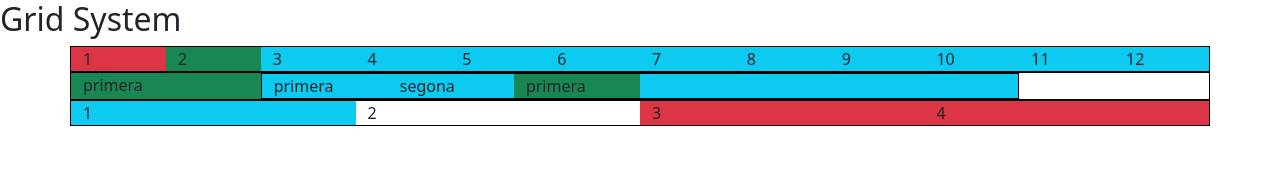
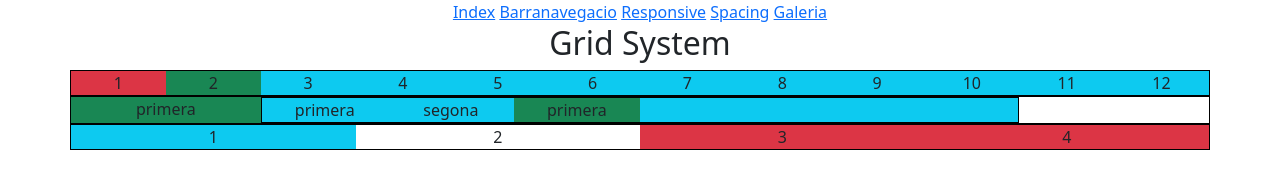
Before and after one commit to jllinass/Practica_bootstrap, a plain HTML site: page grid.html in a window 1280 px wide. Drawn offline with Linux system fonts and the light colour scheme.

Commit message:
posar la barra de navegacio

```diff
--- a/grid.html
+++ b/grid.html
@@ -11,7 +11,14 @@
         }
     </style>
 </head>
-<body>
+<body class="text-center">
+    <div class="text-center">
+        <a class="index" href="index.html">Index</a>
+        <a class="index" href="barradenavegacio.html">Barranavegacio</a>
+        <a class="index" href="responsive.html">Responsive</a>
+        <a class="index" href="spacings.html">Spacing</a>
+        <a class="index" href="galeria.html">Galeria</a>
+    </div>
     <h2>Grid System</h2>
     <div class="container">
         <div class="row">
```
Also changed, not shown: barradenavegacio.html (+7 -0 lines), galeria.html (+1 -2 lines), index.html (+7 -0 lines), responsive.html (+7 -0 lines), spacings.html (+7 -0 lines).
